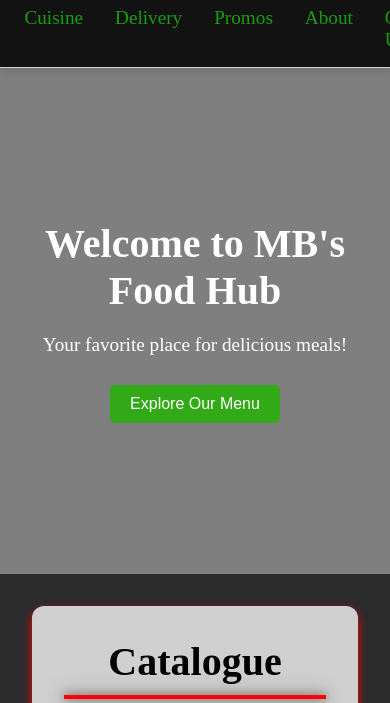
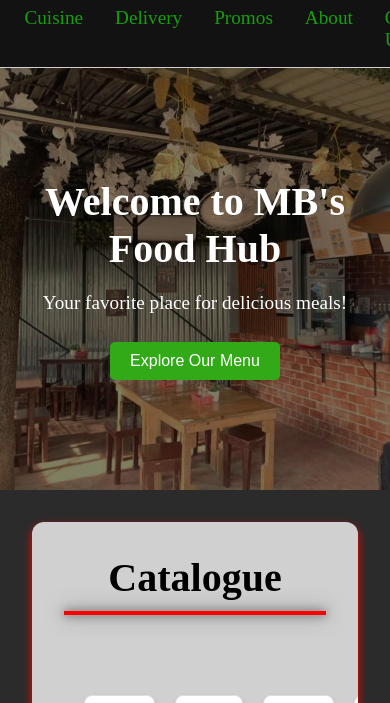
Before and after one commit to MBsFoodHub/Mbs-FoodHub, a plain HTML site: page index.html in a window 390 px wide. Shown: the part 66-769 px from the top of the page. Drawn offline with Linux system fonts and the light colour scheme.

Commit message:
Add files via upload

```diff
--- a/style.css
+++ b/style.css
@@ -80,7 +80,7 @@ nav ul li a:hover::after {
 
 /* Hero Section */
 .hero {
-  background-image: url('Pics/B.jpg'); /* Add a stunning background image */
+  background-image: url('Pics/Bg2.jpg'); /* Add a stunning background image */
   background-size: cover; /* Cover the entire section */
   background-position: center; /* Center the image */
   height: 100vh; /* Full height of the viewport */
@@ -133,6 +133,26 @@ nav ul li a:hover::after {
   background-color: #28a745; /* Darker green on hover */
 }
 
+/* Media Queries for Responsiveness */
+@media (max-width: 768px) {
+  .hero {
+      height: 50vh; /* Adjust height for smaller screens */
+  }
+
+  .hero h1 {
+      font-size: 2.5em; /* Smaller font size */
+  }
+
+  .hero p {
+      font-size: 1.2em; /* Smaller subtitle */
+  }
+
+  .explore-btn {
+      padding: 10px 20px; /* Adjust button size */
+      font-size: 1em; /* Smaller button font */
+  }
+}
+
 /* Back to Top Button */
 #backToTopBtn {
   display: none; /* Hidden by default */
@@ -155,26 +175,7 @@ nav ul li a:hover::after {
   background-color: #555; /* Hover color */
 }
 
-/* Media query for smaller screens */
-@media (max-width: 768px) {
-  .hero {
-      height: 60vh; /* Adjust the height as needed */
-      padding: 20px; /* Add some padding if necessary */
-  }
 
-  .hero h1 {
-      font-size: 2.5em; /* Adjust font size for smaller screens */
-  }
-
-  .hero p {
-      font-size: 1.2em; /* Adjust font size for smaller screens */
-  }
-
-  .explore-btn {
-      padding: 10px 20px; /* Adjust button padding for smaller screens */
-      font-size: 1em; /* Adjust button font size */
-  }
-}
 
 /* Menu Section */
 .menu {
```
